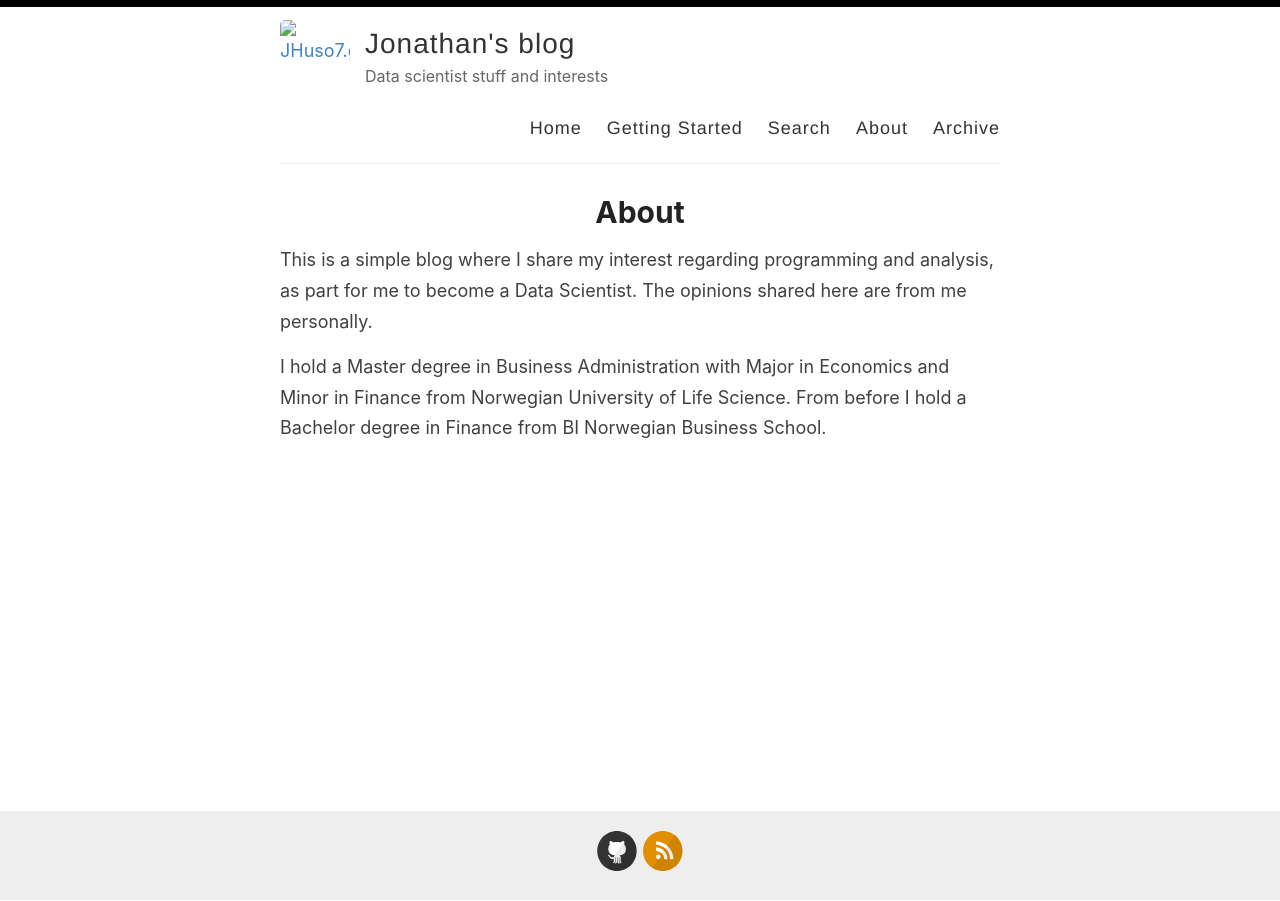
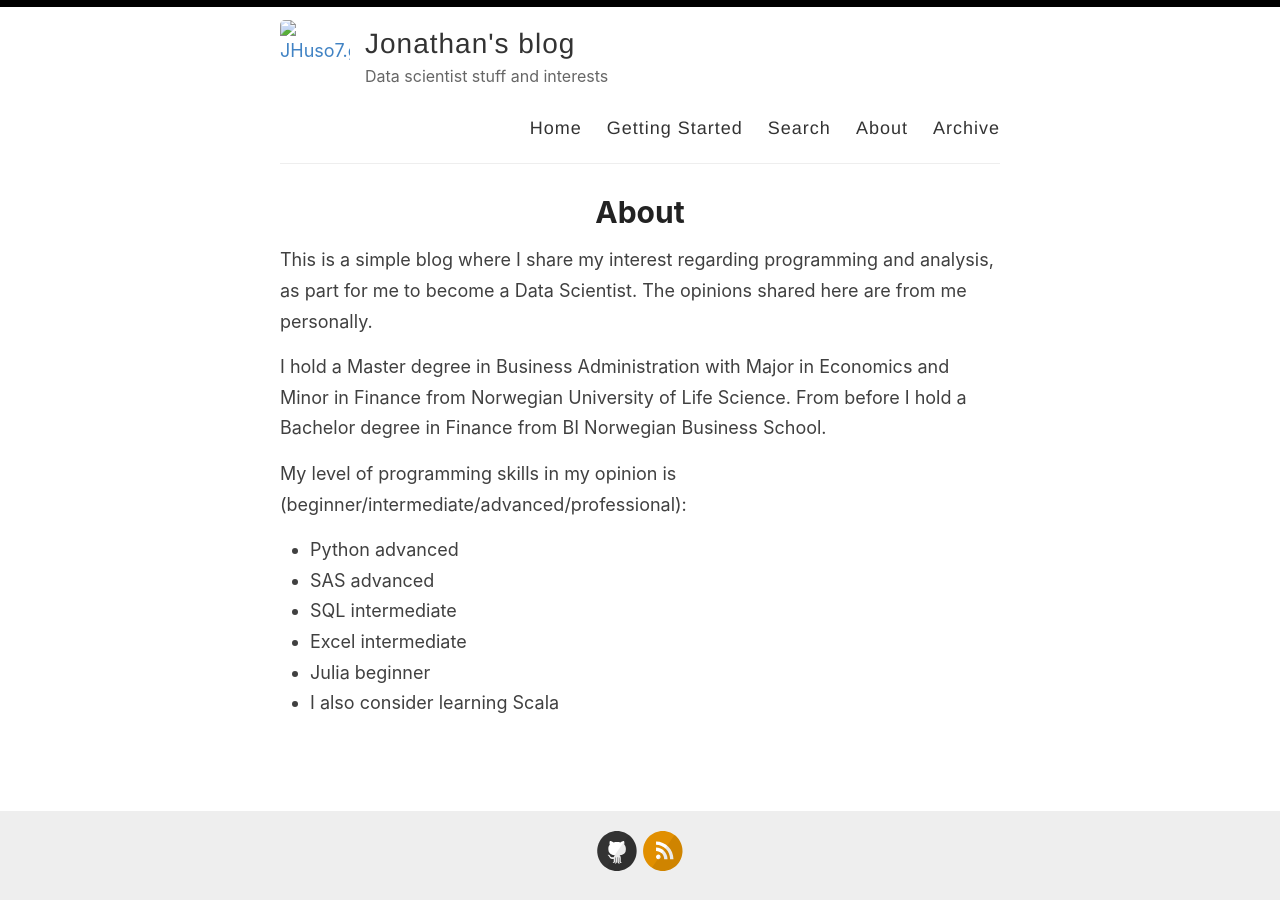
Before and after one commit to JHuso7/JHuso7.github.io, a Jekyll site: the page built from _pages/about.md, in a window 1280 px wide. Built offline with Jekyll 4.4.1, drawn with Linux system fonts in a browser that asks for light colours.

Commit message:
Update about.md

```diff
--- a/_pages/about.md
+++ b/_pages/about.md
@@ -7,3 +7,11 @@ permalink: /about/
 This is a simple blog where I share my interest regarding programming and analysis, as part for me to become a Data Scientist. The opinions shared here are from me personally.
 
 I hold a Master degree in Business Administration with Major in Economics and Minor in Finance from Norwegian University of Life Science. From before I hold a Bachelor degree in Finance from BI Norwegian Business School.
+
+My level of programming skills in my opinion is (beginner/intermediate/advanced/professional):
+- Python advanced
+- SAS advanced
+- SQL intermediate
+- Excel intermediate
+- Julia beginner
+- I also consider learning Scala
```
